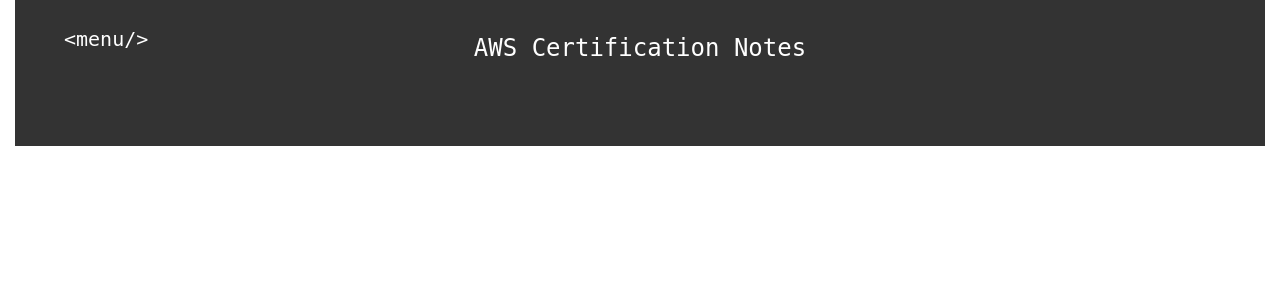
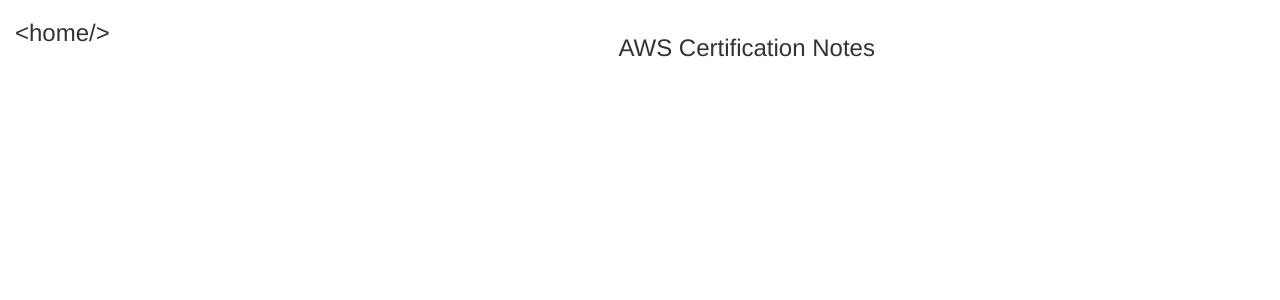
Before and after one commit to sharsulkar/AWS_Certification_Notes, a Flask app: page / in a window 1280 px wide. Shown: the top 300 px of the page. Run offline with Flask 2, Linux system fonts and the light colour scheme; some libraries are stand-ins or nearby versions.

Commit message:
updates styles and cleaned code structure

```diff
--- a/app.py
+++ b/code/app.py
@@ -1,11 +1,6 @@
 from flask import Flask, request, url_for, redirect, render_template
-from flask_frozen import Freezer
 
-app = Flask(__name__,template_folder="content/html") #name of the flask application
-app.config['FREEZER_DESTINATION'] = 'docs'
-#app.config['FREEZER_STATIC_IGNORE']='*'
-freezer = Freezer(app)
-
+app = Flask(__name__,template_folder="../content/html") #name of the flask application
 
 @app.route('/')
 def home():
@@ -18,5 +13,4 @@
 
 if __name__ == '__main__':
   #app.run(host='0.0.0.0', port=3245, debug=True)
-  #app.run(debug=True)
-  freezer.freeze()
+  app.run(debug=True)
--- /dev/null
+++ b/code/config.py
@@ -0,0 +1,2 @@
+FREEZER_DESTINATION = '../docs'
+FREEZER_STATIC_IGNORE='*.txt'
--- a/content/html/template_base.html
+++ b/content/html/template_base.html
@@ -11,41 +11,19 @@
 
     <div class="container-fluid">
         <div class="row">
-      <div class="col-md-12">
+            <div class="col-sm-3 col-lg-2">
+                <!--Menu starts here-->
+                <h3 onclick="location.href='https://sharsulkar.github.io/AWS_Certification_Notes/'">&lt;home/&gt;</h3>
+                <!--Menu ends here-->
+            </div>
+
+            <div class="col-md-9 col-lg-10">
                 <!--header starts here-->
                 <div class="container_header">
 
                     <h1>AWS Certification Notes</h1>
 
-          <!--Menu starts here-->
-          <h3 onclick="document.getElementsByTagName('nav')[0].className = 'menu menu_active'">&lt;menu/&gt;</h3>
-          <nav class="menu">
-            <p onclick="document.getElementsByTagName('nav')[0].className = 'menu'">&lt;close/&gt;</p>
-            <ol>
-              <li class="menu-item"><a href="#0">Home</a></li>
-              <li class="menu-item"><a href="#0">About</a></li>
-              <li class="menu-item">
-                <a href="#0">Blog Posts</a>
-                <ol class="sub-menu">
-                  <li class="menu-item"><a href="#0">Topic 1</a></li>
-                  <li class="menu-item"><a href="#0">Topic 2</a></li>
-                  <li class="menu-item"><a href="#0">Topic 3</a></li>
-                </ol>
-              </li>
-              <li class="menu-item">
-                <a href="#0">Web Apps</a>
-                <ol class="sub-menu">
-                  <li class="menu-item"><a href="#0">Webapp1</a></li>
-                  <li class="menu-item"><a href="#0">Webapp2</a></li>
-                  <li class="menu-item"><a href="#0">Webapp3</a></li>
-                </ol>
-              </li>
-              <li class="menu-item"><a href="#0">Contact</a></li>
-            </ol>
-          </nav>
-          <!--Menu ends here-->
 
-        </div>
                 </div>
             </div>
 
@@ -63,6 +41,7 @@
                     </div>
                 </div>
             </div>
+
             <!-- footer ends here-->
         </div>
         <script src="https://maxcdn.bootstrapcdn.com/bootstrap/3.3.7/js/bootstrap.min.js"></script>
--- a/content/static/css/styles.css
+++ b/content/static/css/styles.css
@@ -16,8 +16,8 @@
     left: 0;
     width: 100%;
     /*height: 100px;*/
-    background: #333;
-    color:#fff;
+    /*background: #333;
+    color:#fff;*/
     z-index: 1000;
     overflow: auto;
     -webkit-transition: height 0.3s;
@@ -29,16 +29,17 @@
 
 .container_header h1
 {
+    /*position: fixed;*/
     font-size:24px;
     font-weight:normal;
     margin: 35px;
-    font-family: "Space Mono", monospace;
+    /*font-family: "Space Mono", monospace;*/
     -webkit-transition: all 0.3s;
     -moz-transition: all 0.3s;
     transition: all 0.3s;
 }
 
-
+/* keeping the blog as simple as possible
 .container_header a {
     color: inherit;
     text-decoration: none;
@@ -88,16 +89,6 @@
     color: #dd925f;
 }
 
-.container_header h3 {
-    position: fixed;
-    font-family: "Roboto Mono", monospace;
-    font-size: 20px;
-    color: #fff;
-    top: 1vh;
-    left: 5vw;
-    cursor: pointer;
-    transition: all 0.3s;
-}
 
 .container_header nav p {
     font-family: "Roboto Mono", monospace;
@@ -111,6 +102,18 @@
 .container_header nav p:hover {
     border-bottom: 2px dotted #cfd8dc;
     padding-bottom: 5px
+}
+*/
+.container_header h3 {
+    /*position: fixed;*/
+    /*font-family: "Roboto Mono", monospace;*/
+    font-size: 20px;
+    /*color: #fff;*/
+    top: 2vh;
+    left: 2vw;
+    float:left;
+    cursor: pointer;
+    transition: all 0.3s;
 }
 
 /*menu ends here*/
@@ -144,10 +147,10 @@
   word-break: break-all;
   position: relative;
 }
-/*tooltip - reference https://stackoverflow.com/questions/10243440/how-to-create-a-box-when-mouse-over-text-in-pure-css*/
+/*tooltip - reference https://stackoverflow.com/questions/10243440/how-to-create-a-box-when-mouse-over-text-in-pure-css
 p > u{
   text-decoration-stype: dotted;
-}
+}*/
 span{
     background: none repeat scroll 0 0 #F8F8F8;
     border: 5px solid #DFDFDF;
@@ -397,23 +400,23 @@
 /*body ends here*/
 
 /*footer startes here*/
+
 .container_footer
 {
   width: 100%;
   height: auto;
   position: relative;
-  /*top: 300px;*/
-  background-color:#333;
+  /*background-color:#333;*/
   padding:25px 25px 25px 25px;
   font-size:15px;
-  font-family: "Roboto Mono", monospace;
+  /*font-family: "Roboto Mono", monospace;*/
   line-height:20px;
-  color:#fff;
+  /*color:#fff;*/
 }
 
 .container_footer h6
 {
-  color:#fff;
+  /*color:#fff;*/
   font-size:16px;
   text-transform:uppercase;
   margin-top:5px;
```
Also changed, not shown: code/freeze.py (added, +9 -0 lines), docs/index.html (+8 -29 lines), docs/sample_post.html (+9 -30 lines), .github/workflows/generate_static_html.yml, README.md, code/__init__.py (added), 2 other files. Lines whose indentation alone changed are shown as unchanged.
